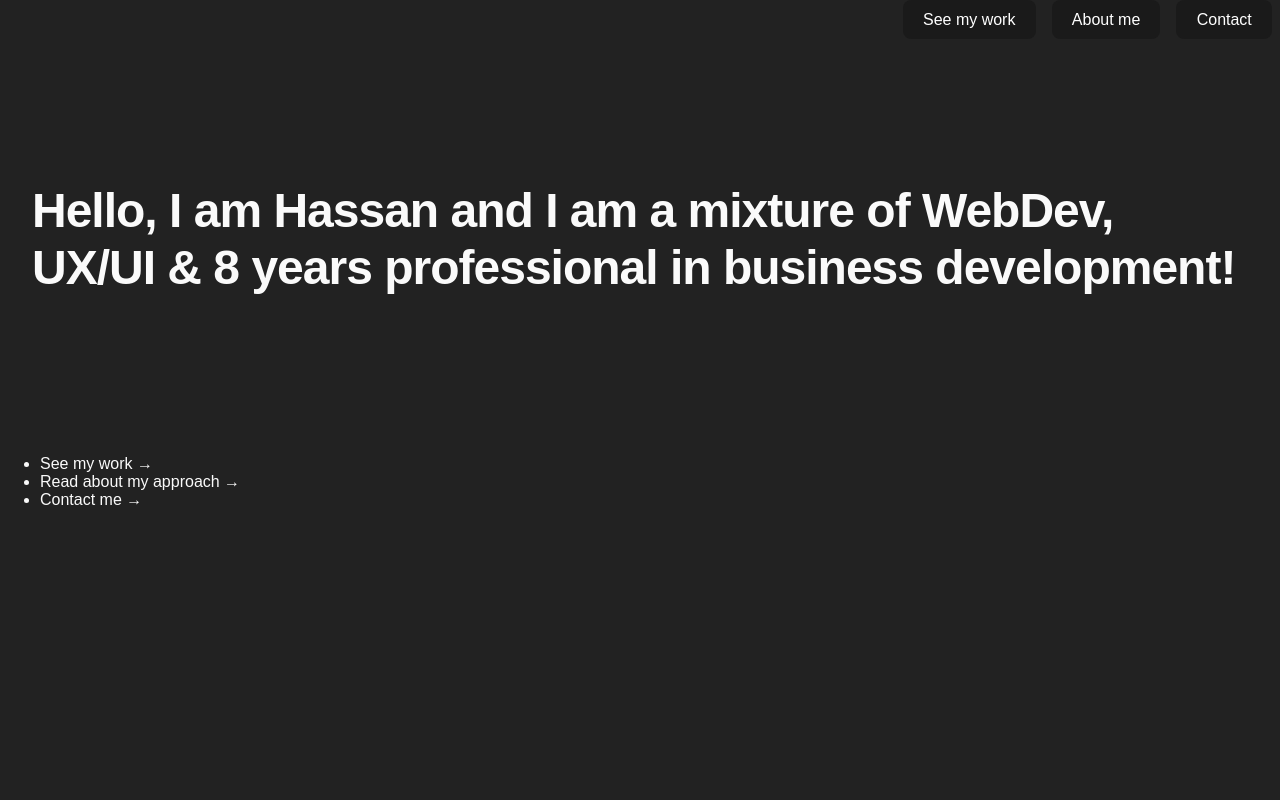
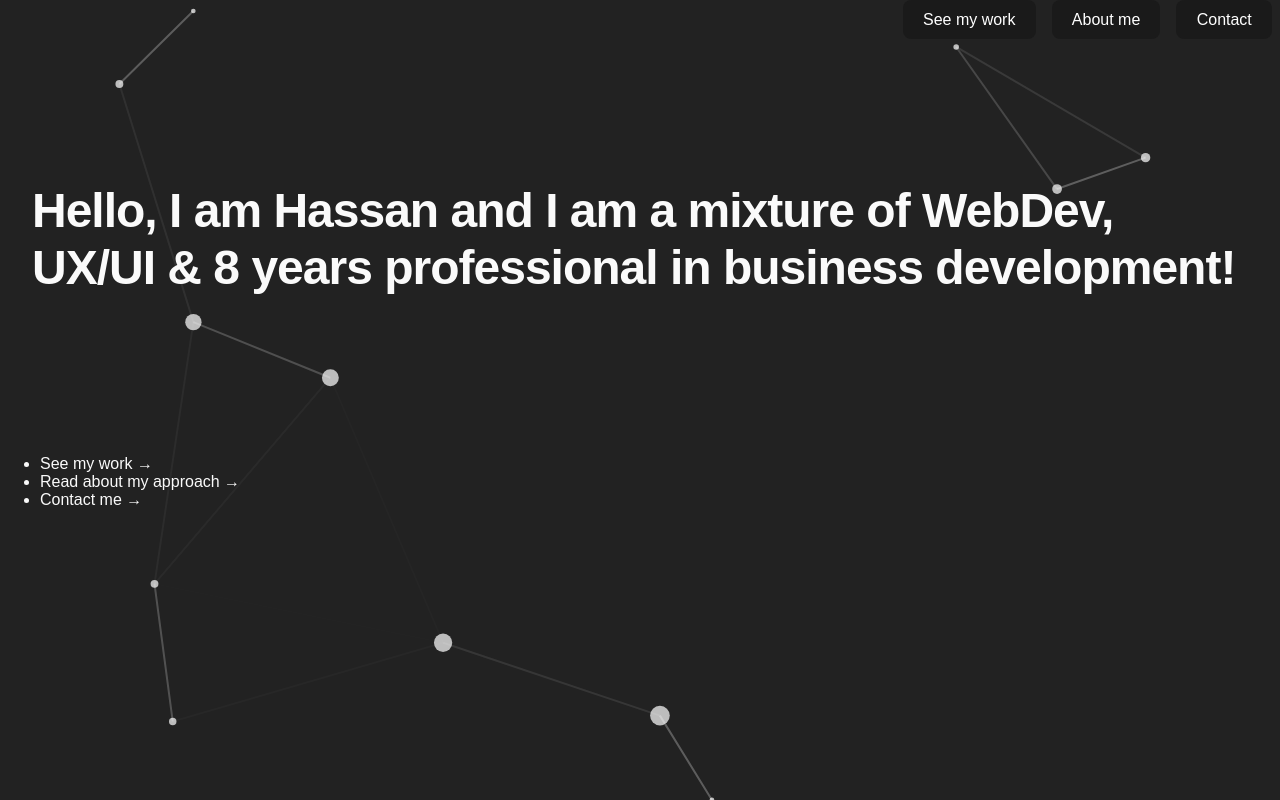
Before and after one commit to h-aburesha/my-next-website, a Next.js app: page / in a window 1280 px wide. Built offline with nearby package versions, Linux system fonts and the light colour scheme.

Commit message:
working particles animation yuhuu

```diff
--- a/package.json
+++ b/package.json
@@ -15,9 +15,12 @@
     "eslint": "8.36.0",
     "eslint-config-next": "13.2.4",
     "firebase": "^9.17.2",
+    "framer-motion": "^10.6.1",
     "next": "13.2.4",
     "react": "18.2.0",
     "react-dom": "18.2.0",
+    "react-particles": "^2.9.3",
+    "tsparticles": "^2.9.3",
     "typescript": "4.9.5"
   }
 }
--- a/pages/index.tsx
+++ b/pages/index.tsx
@@ -2,12 +2,14 @@ import Head from "next/head";
 import Image from "next/image";
 import { Inter } from "next/font/google";
 import styles from "@/styles/Home.module.css";
+import ParticlesContainer from "./particles";
 
 const inter = Inter({ subsets: ["latin"] });
 
 export default function Home() {
     return (
         <>
+            <ParticlesContainer />
             <div className="landing-container">
                 <div className="navigation-bar">
                     <a href="/projects">
--- /dev/null
+++ b/pages/particles.tsx
@@ -0,0 +1,141 @@
+import { useCallback } from "react";
+import type { Container, Engine } from "tsparticles-engine";
+import Particles from "react-particles";
+import { loadFull } from "tsparticles";
+
+const ParticlesContainer = () => {
+    const particlesInit = useCallback(async (engine: Engine) => {
+        console.log(engine);
+
+        // you can initialize the tsParticles instance (engine) here, adding custom shapes or presets
+        // this loads the tsparticles package bundle, it's the easiest method for getting everything ready
+        // starting from v2 you can add only the features you need reducing the bundle size
+        await loadFull(engine);
+    }, []);
+
+    const particlesLoaded = useCallback(
+        async (container: Container | undefined) => {
+            await console.log(container);
+        },
+        []
+    );
+    return (
+        <Particles
+            id="tsparticles"
+            init={particlesInit}
+            loaded={particlesLoaded}
+            options={{
+                particles: {
+                    number: {
+                        value: 10,
+                        density: {
+                            enable: true,
+                            value_area: 800,
+                        },
+                    },
+                    color: {
+                        value: "#ffffff",
+                    },
+                    shape: {
+                        type: "circle",
+                        stroke: {
+                            width: 0,
+                            color: "#000000",
+                        },
+                        polygon: {
+                            nb_sides: 5,
+                        },
+                        image: {
+                            src: "img/github.svg",
+                            width: 100,
+                            height: 100,
+                        },
+                    },
+                    opacity: {
+                        value: 0.7,
+                        random: false,
+                        anim: {
+                            enable: false,
+                            speed: 0.8,
+                            opacity_min: 0.1,
+                            sync: false,
+                        },
+                    },
+                    size: {
+                        value: 10,
+                        random: true,
+                        anim: {
+                            enable: false,
+                            speed: 30,
+                            size_min: 0.1,
+                            sync: false,
+                        },
+                    },
+                    line_linked: {
+                        enable: true,
+                        distance: 300,
+                        color: "#ffffff",
+                        opacity: 0.4,
+                        width: 2,
+                    },
+                    move: {
+                        enable: true,
+                        speed: 3,
+                        direction: "none",
+                        random: false,
+                        straight: false,
+                        out_mode: "out",
+                        bounce: false,
+                        attract: {
+                            enable: false,
+                            rotateX: 600,
+                            rotateY: 1200,
+                        },
+                    },
+                },
+                interactivity: {
+                    detect_on: "canvas",
+                    events: {
+                        onhover: {
+                            enable: false,
+                            mode: "repulse",
+                        },
+                        onclick: {
+                            enable: true,
+                            mode: "push",
+                        },
+                        resize: true,
+                    },
+                    modes: {
+                        grab: {
+                            distance: 800,
+                            line_linked: {
+                                opacity: 1,
+                            },
+                        },
+                        bubble: {
+                            distance: 800,
+                            size: 80,
+                            duration: 2,
+                            opacity: 0.8,
+                            speed: 3,
+                        },
+                        repulse: {
+                            distance: 400,
+                            duration: 0.4,
+                        },
+                        push: {
+                            particles_nb: 4,
+                        },
+                        remove: {
+                            particles_nb: 2,
+                        },
+                    },
+                },
+                retina_detect: true,
+            }}
+        />
+    );
+};
+
+export default ParticlesContainer;
```
Also changed, not shown: 1 other file (tests, documents, lock files or other folders).
